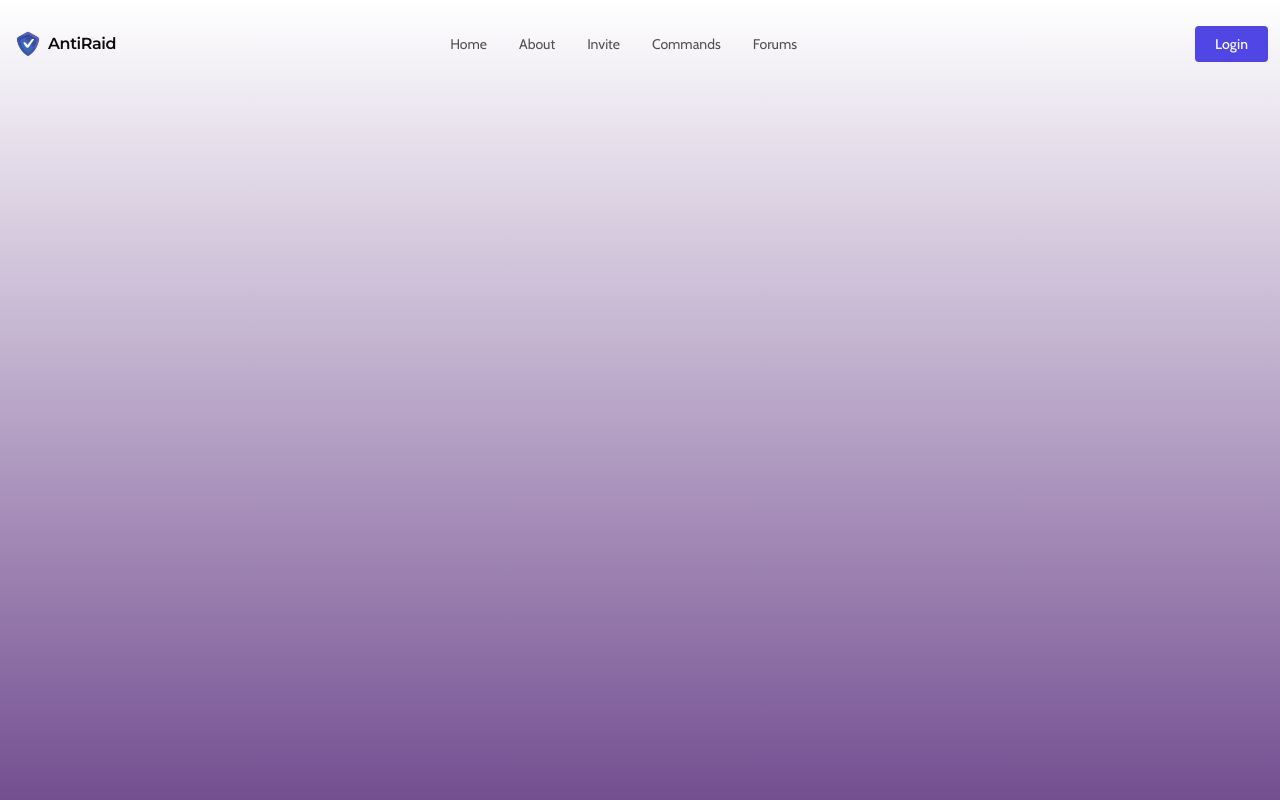
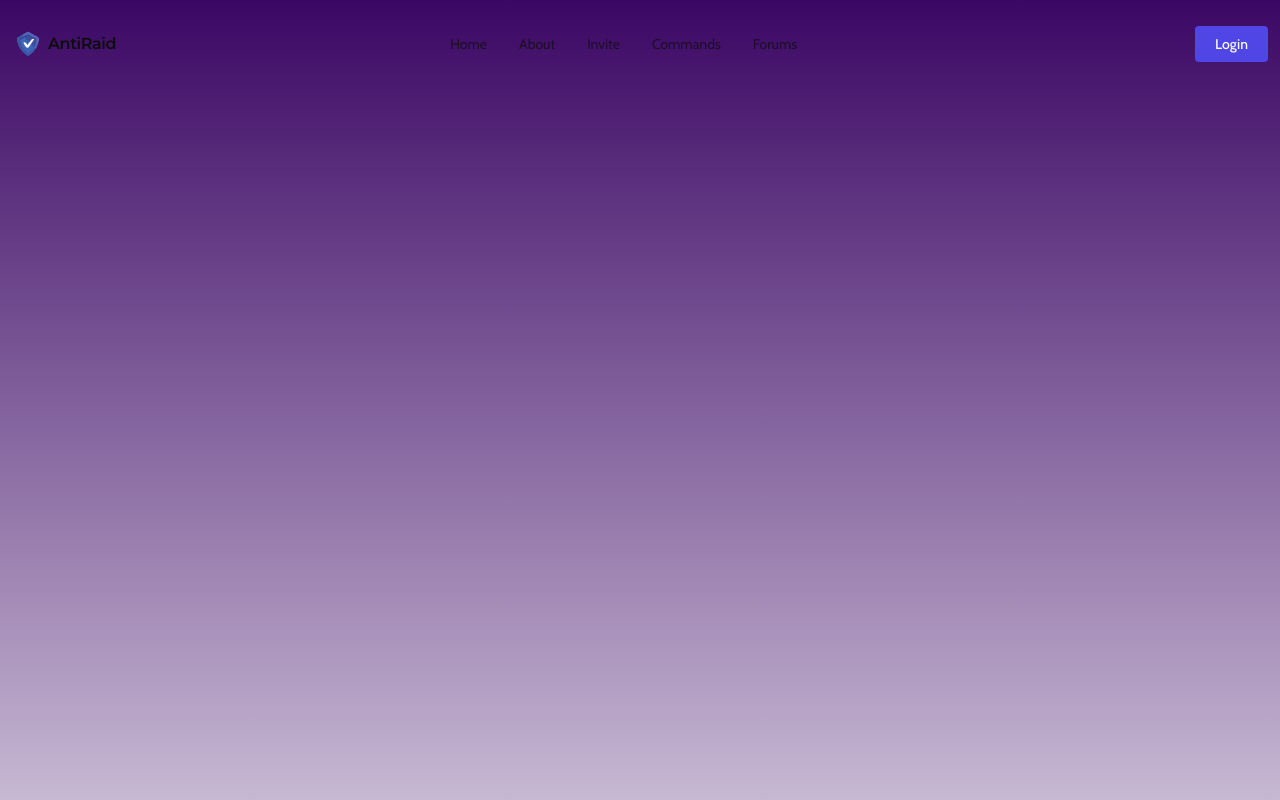
Before and after one commit to Anti-Raid/badgerfang-next, a Next.js app: page / in a window 1280 px wide. Shown: the top 800 px of the page. Built offline with nearby package versions, Linux system fonts and the light colour scheme; some icons are missing; a web font is replaced by a local one.

Commit message:
Update layout.tsx

```diff
--- a/src/app/layout.tsx
+++ b/src/app/layout.tsx
@@ -33,7 +33,7 @@ export default function RootLayout({
 				/>
 			</head>
 			{/* <body className="min-h-screen bg-gradient-to-b from-purple-800 to-purple-400/85"> */}
-			<body className="min-h-screen bg-gradient-to-b from-background to-purple-950">
+			<body className="min-h-screen bg-gradient-to-b from-purple-950 to-background/85">
 				<ThemeProvider
 					attribute="class"
 					defaultTheme="light"
```
